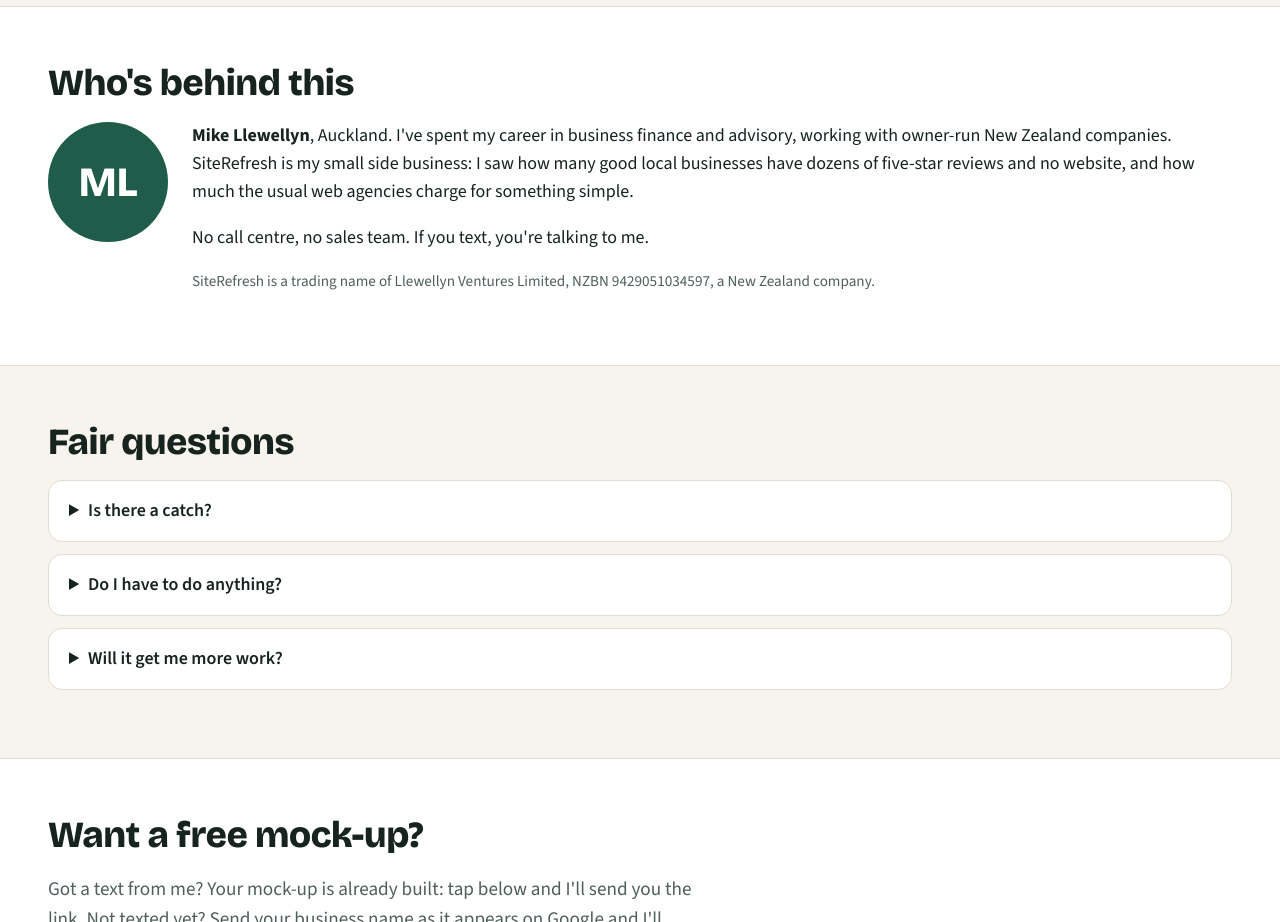
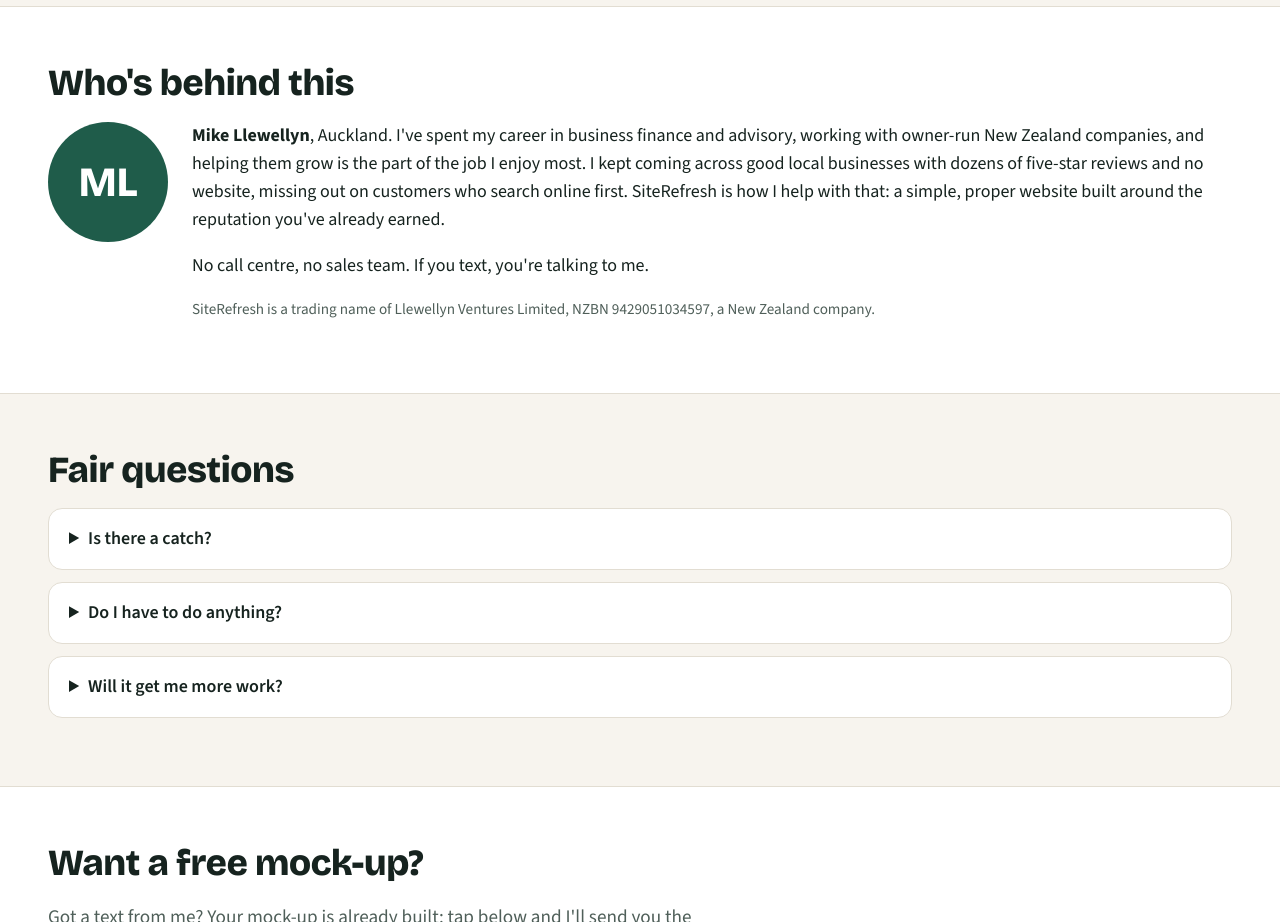
Before and after one commit to Mllewellyn1992/siterefresh-site, a plain HTML site: page index.html in a window 1280 px wide. Shown: the part 1820-2742 px from the top of the page. Drawn offline with nearby package versions, Linux system fonts and the light colour scheme.

Commit message:
About section: reword Who's behind this
Co-Authored-By: Claude Opus 5.5 <noreply@anthropic.com>

```diff
--- a/index.html
+++ b/index.html
@@ -133,7 +133,7 @@ footer{padding:32px 0 48px;color:var(--muted);font-size:.95rem}
  <div class="me">
   <div class="avatar">ML</div>
   <div>
-   <p><strong>Mike Llewellyn</strong>, Auckland. I've spent my career in business finance and advisory, working with owner-run New Zealand companies. SiteRefresh is my small side business: I saw how many good local businesses have dozens of five-star reviews and no website, and how much the usual web agencies charge for something simple.</p>
+   <p><strong>Mike Llewellyn</strong>, Auckland. I've spent my career in business finance and advisory, working with owner-run New Zealand companies, and helping them grow is the part of the job I enjoy most. I kept coming across good local businesses with dozens of five-star reviews and no website, missing out on customers who search online first. SiteRefresh is how I help with that: a simple, proper website built around the reputation you've already earned.</p>
    <p>No call centre, no sales team. If you text, you're talking to me.</p>
    <p class="small">SiteRefresh is a trading name of Llewellyn Ventures Limited, NZBN 9429051034597, a New Zealand company.</p>
   </div>
```
